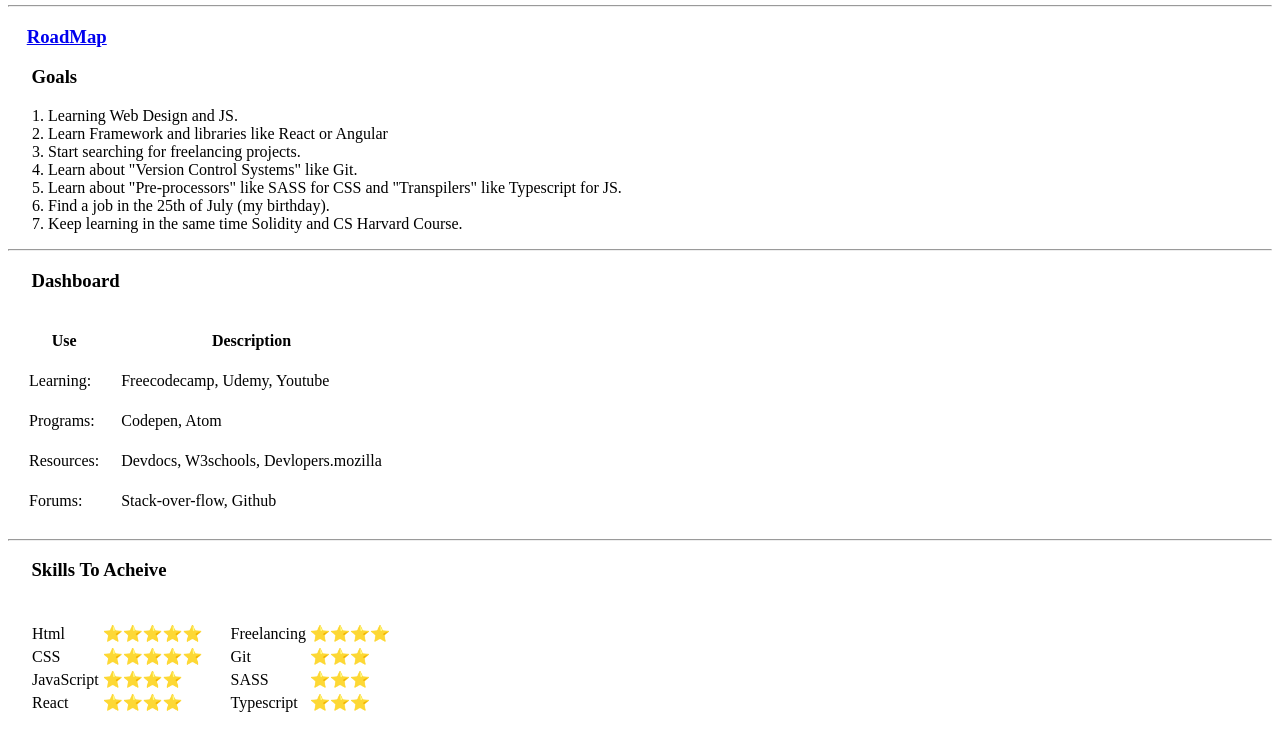
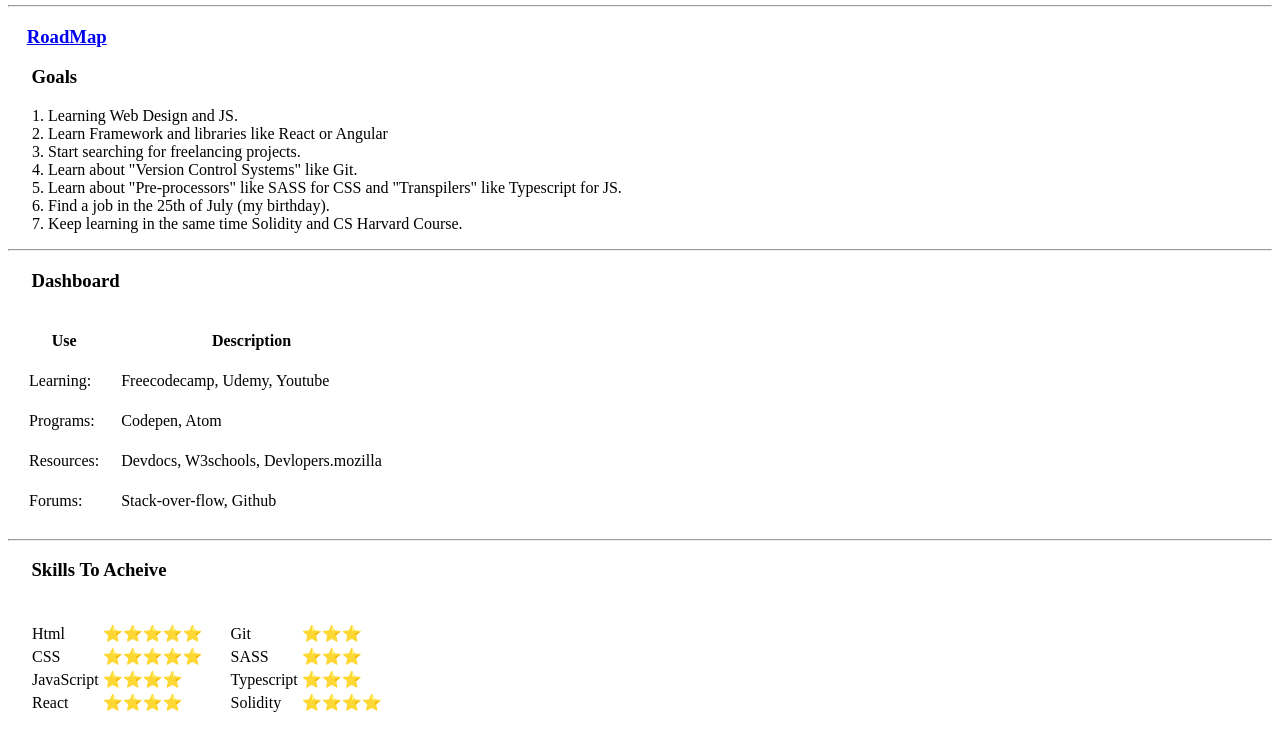
Before and after one commit to macdeesh/themacproject, a plain HTML site: page index.html in a window 1280 px wide. Shown: the part 357-1108 px from the top of the page. Drawn offline with Linux system fonts and the light colour scheme.

Commit message:
Update index.html

```diff
--- a/index.html
+++ b/index.html
@@ -92,10 +92,6 @@
       <td>
         <table>
           <tr>
-            <td>Freelancing</td>
-            <td>⭐️⭐️⭐️⭐️</td>
-          </tr>
-          <tr>
             <td>Git</td>
             <td>⭐️⭐️⭐️</td>
           </tr>
@@ -107,6 +103,10 @@
             <td>Typescript</td>
             <td>⭐️⭐️⭐️</td>
           </tr>
+           <tr>
+            <td>Solidity</td>
+            <td>⭐️⭐️⭐️⭐️</td>
+          </tr>
         </table>
       </td>
     </tr>
```
